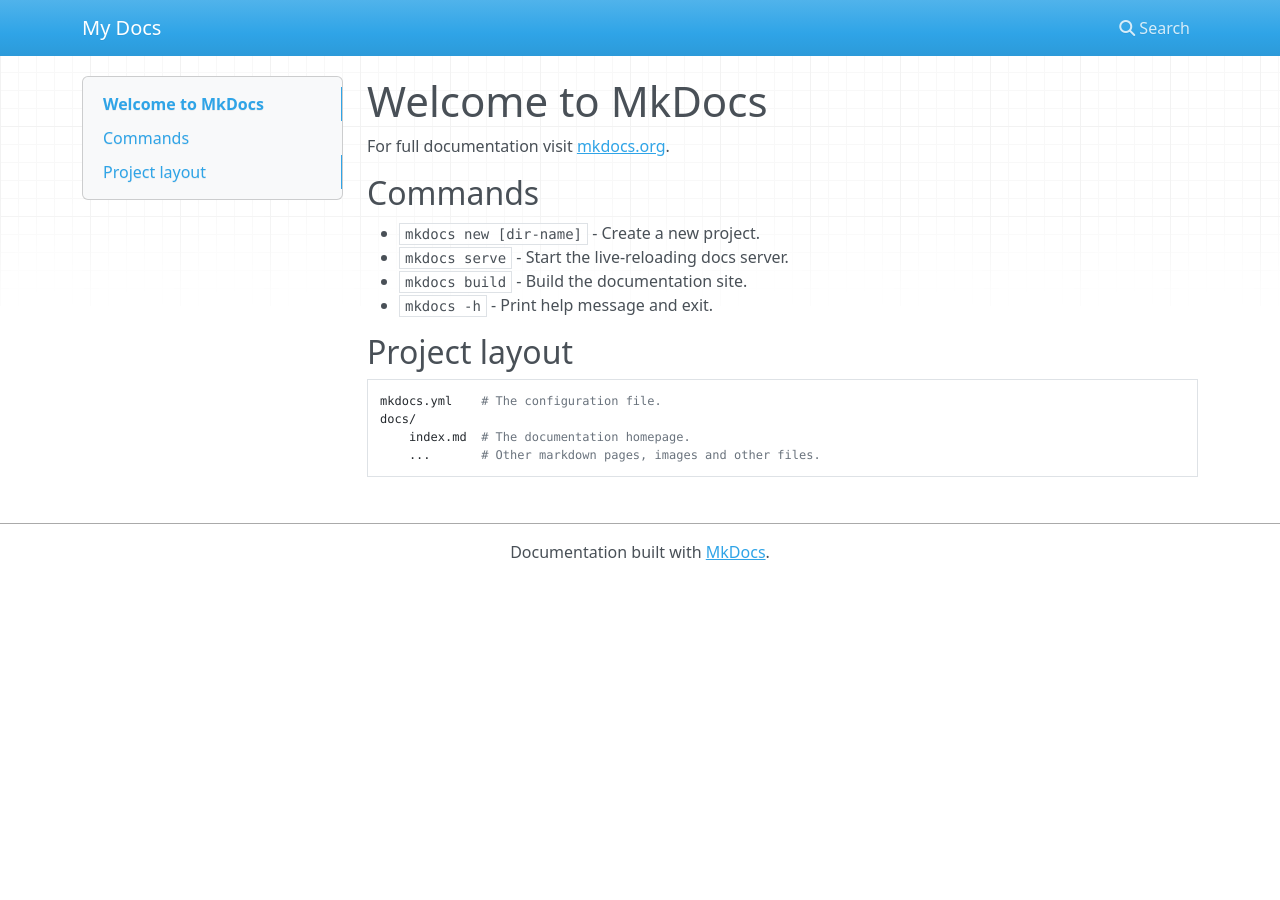
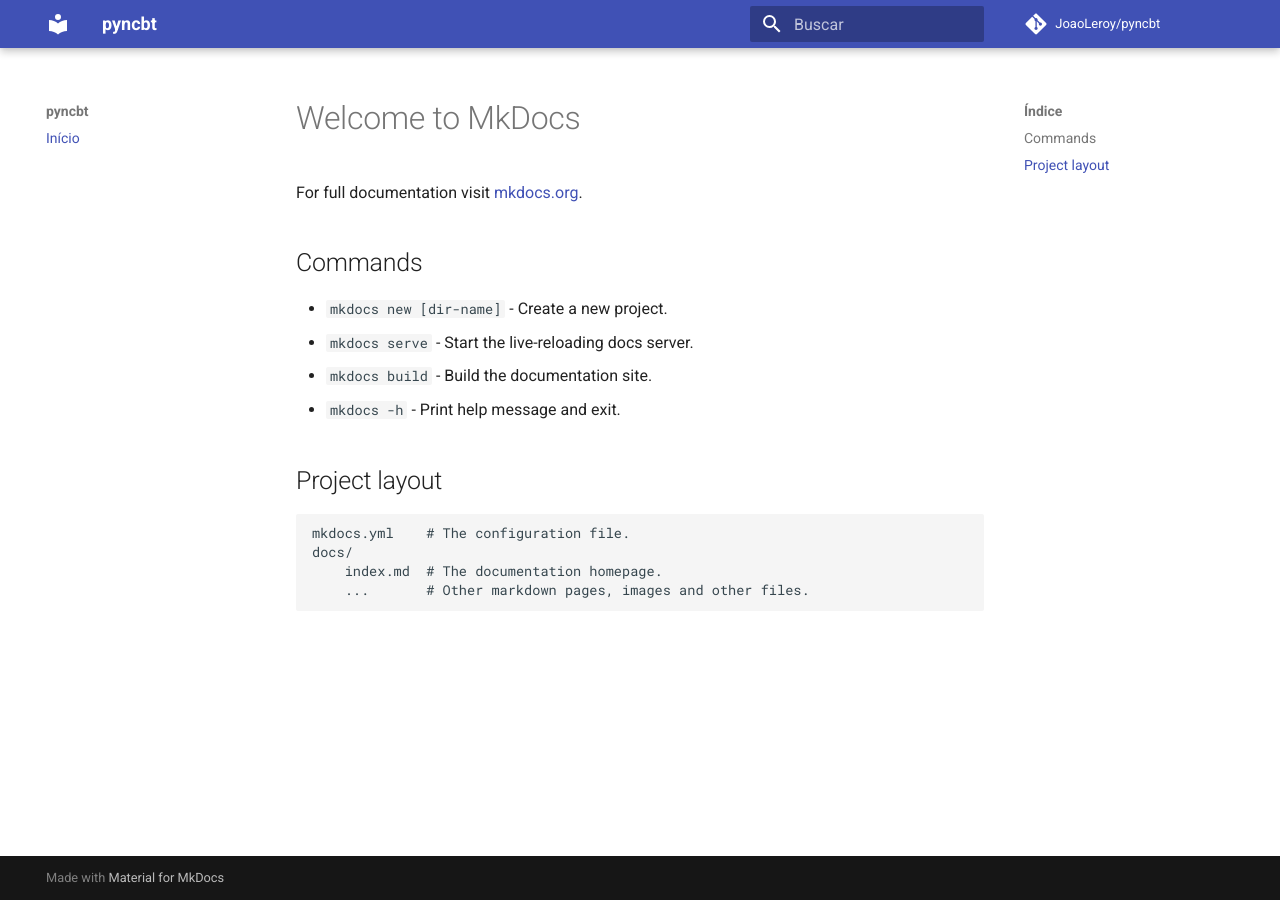
Before and after one commit to JoaoLeroy/pyncbt, an MkDocs documentation site: the page built from docs/index.md, in a window 1280 px wide. Built offline with MkDocs 1.6.1 and Material for MkDocs 9.7.7, drawn with Linux system fonts in a browser that asks for light colours; nearby versions of some CDN libraries; comment, search, counter and statistics services are not loaded.

Commit message:
Update mkdocs.yml

```diff
--- a/mkdocs.yml
+++ b/mkdocs.yml
@@ -1 +1,12 @@
-site_name: My Docs
+
+site_name: pyncbt
+site_url: https://joaoleroy.github.io/pyncbt/
+repo_url: https://github.com/JoaoLeroy/pyncbt
+repo_name: JoaoLeroy/pyncbt
+
+theme:
+  name: material
+  language: pt
+
+nav:
+  - Início: index.md
```
